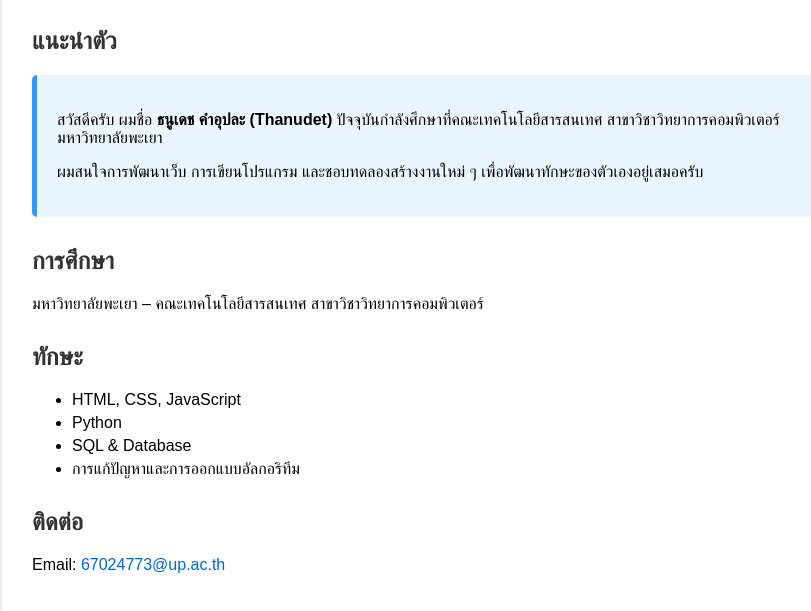
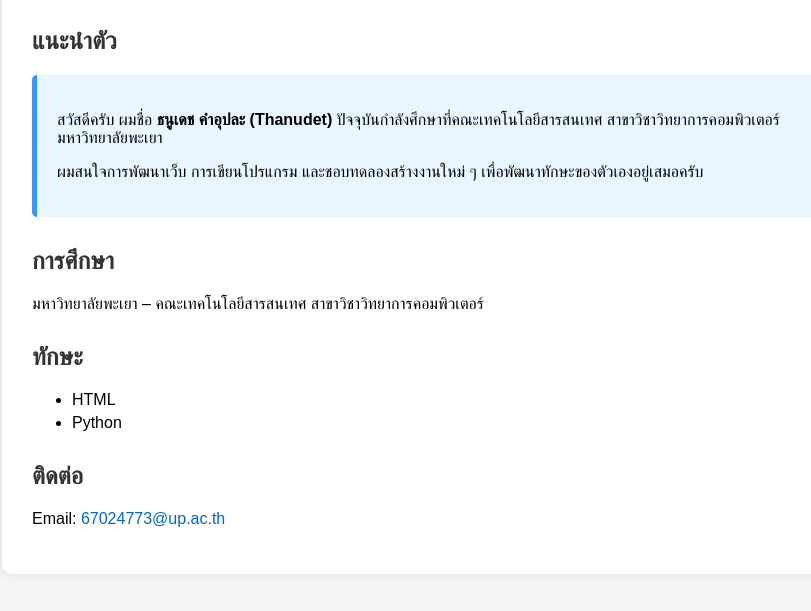
Before and after one commit to Thanudet/Portfolio, a plain HTML site: page index.html in a window 1280 px wide. Shown: the part 145-756 px from the top of the page, without its empty margins (208-1019 px from the left). Drawn offline with Linux system fonts and the light colour scheme.

Commit message:
Update index.html

```diff
--- a/index.html
+++ b/index.html
@@ -77,10 +77,8 @@
 
     <h2>ทักษะ</h2>
     <ul>
-        <li>HTML, CSS, JavaScript</li>
+        <li>HTML</li>
         <li>Python</li>
-        <li>SQL & Database</li>
-        <li>การแก้ปัญหาและการออกแบบอัลกอริทึม</li>
     </ul>
 
     <h2>ติดต่อ</h2>
```
